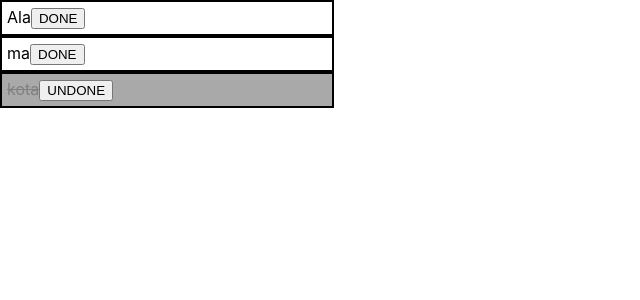
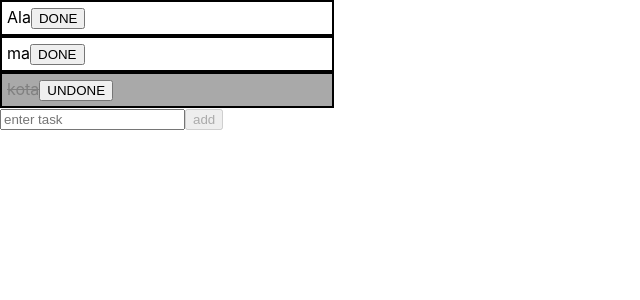
Before and after one commit to Jotunbane-lab/ReactProject, a React (Create React App) app: page / in a window 1280 px wide. Shown: the top 300 px of the page, without its empty margins (0-640 px from the left). Built offline with nearby package versions, Linux system fonts and the light colour scheme.

Commit message:
CreationButton.jsx working finally.

```diff
--- a/src/basic/CreationButton.jsx
+++ b/src/basic/CreationButton.jsx
@@ -1,15 +1,20 @@
 import React from "react";
 
-export function CreationButton(props){
-    function addTask(){
-        const el = "0";
-        return props.tasks.contact([el]);
+export function CreationButton(props) {
+    const [text, setText] = React.useState("");
+
+    function addTask() {
+        props.onCreate({
+            done: false,
+            text: text
+        });
     }
-    return<div>
-        <form>
-            <label htmlFor="newInput">Dodaj zadanie</label>
-            <input type={"textarea" } required id={"newInput"}/>
-            <button onClick={addTask}>Wyślij</button>
-        </form>"
+
+    return <div>
+
+        <input placeholder="enter task" value={text} onChange={(event => setText(event.currentTarget.value))}/>
+        <button onClick={addTask} disabled={text===""}>add</button>
+
+
     </div>
 }
--- a/src/basic/List.jsx
+++ b/src/basic/List.jsx
@@ -1,5 +1,6 @@
 import React from "react";
 import {Field} from "./Field";
+import {CreationButton} from "./CreationButton";
 
 export function List(props) {
     const[tasks, setTasks] = React.useState([
@@ -16,9 +17,13 @@ export function List(props) {
     function renderTask(task, index) {
         return <Field task={task} key={index} onChange={handleChange}/>
     }
+    function handleNewTaskCreation(newTask){
+        setTasks([...tasks, newTask]);
+    }
 
     return <div>
         {tasks.map(renderTask)}
+        <CreationButton onCreate={handleNewTaskCreation}/>
     </div>
 
 }
```
